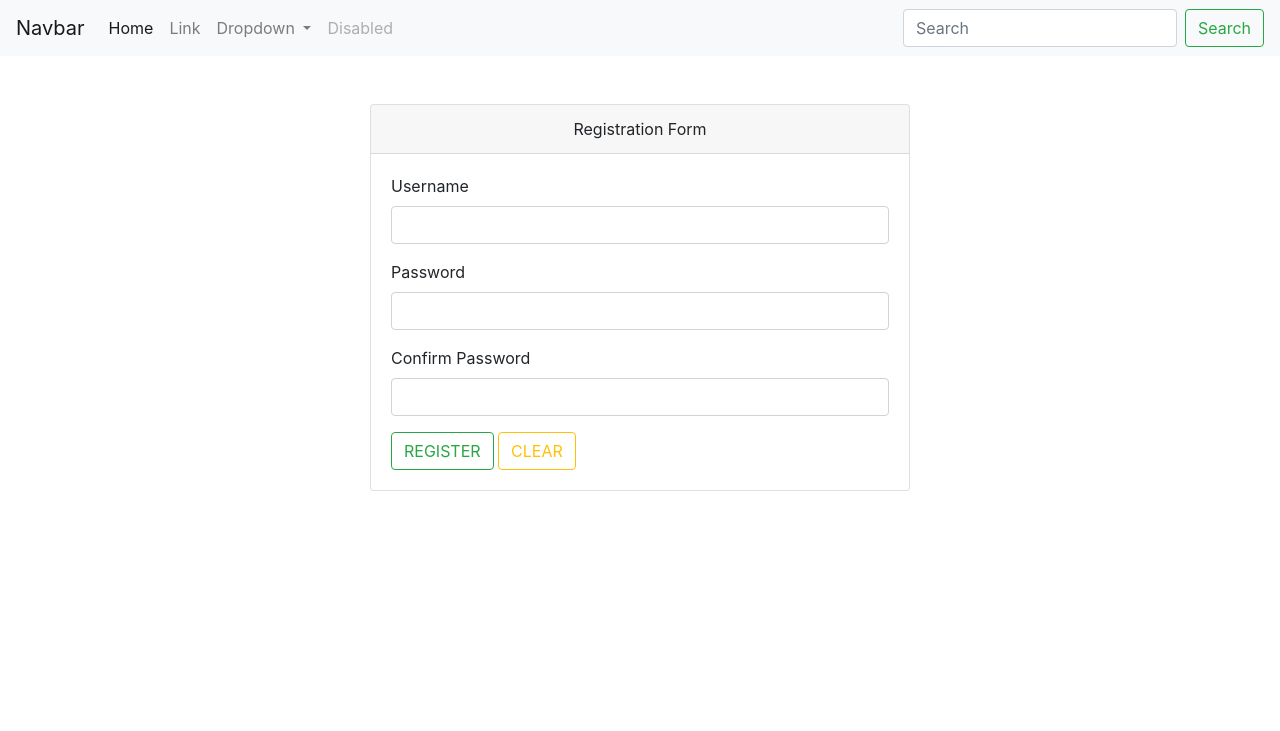
After one commit to perezjoyce/mod08-10.2, a PHP site: page /register.php in a window 1280 px wide. The commit adds this page. Shown: the top 731 px of the page. Run offline with PHP 8.4, Linux system fonts and the light colour scheme.

Commit message:
registration edits

```diff
--- a/assets/js/script.js
+++ b/assets/js/script.js
@@ -1,5 +1,7 @@
 $(document).ready(()=> {
 
+
+	// LOGIN
 	$("#btn_login").click(()=>{
 		//verify
 		// alert();
@@ -68,9 +70,139 @@ $(document).ready(()=> {
 
 		}
 
+	});
 
 
 
+
+
+	// REGISTER
+	$("#btn_register").click(()=>{
+		//verify
+		// alert();
+
+		//get values
+		let username = $("#username").val();
+		let password = $("#password").val();
+		let cpass = $("#cpass").val();
+		let countU = username.length;
+		let countP = password.length;
+
+		//verify
+		//alert(username + " " + password);
+
+		//create flag
+		//indicator to check if data is clean; if wala syang natamaan na validator. para hindi masubmit yung data sa users.php.
+		let error_flag = 0;
+
+
+		//username verification
+		if(username == ""){
+			//hahanapin nya yung kapatid nya sa DOM; next sa #username is p tag na walang id
+			// $("#username").next().css("color", "red"); // deleted coz i used bootstrap text-danger in p tag
+			$("#username").next().html("Username is required!");
+			error_flag = 1;
+		} else if (countU < 5) {
+			$("#username").next().html("Username should at least 5 characters!");
+			error_flag = 1;
+		} else {
+			$("#username").next().html("");
+		}
+
+		//password verification
+		if(password == ""){
+			//hahanapin nya yung kapatid nya sa DOM; next sa #username is p tag na walang id
+			// $("#username").next().css("color", "red"); // deleted coz i used bootstrap text-danger in p tag
+			$("#password").next().html("Password is required!");
+			error_flag = 1;
+		} else if (countP < 8) {
+			$("#password").next().html("Password should have more than 8 characters!");
+			error_flag = 1;
+		} else {
+			$("#password").next().html("");
+		}
+
+		//password and cpass verification
+		if (password !== cpass) {
+			$("#cpass").next().html("Password don't match!");
+			error_flag = 1;
+		} else {
+			$("#password").next().html("");
+		}
+
+		//assess if tama na ang lahat using ajax
+		if(error_flag == 0) {
+
+			//ONCE navalidate na walang error  na, ipapasa kay process_login.php
+			$.ajax({
+				//sino magpprocess ng login data
+				"url": "process_register.php",
+				"data": {"username" : username,
+						  "password" : password},
+				"type": "POST",
+				//sumasalo sa iniecho ng process_login.php
+				"success": (dataFromPHP) => {
+					if(dataFromPHP == "Success") {
+
+						// verify
+						// $("#error_message").css("color", "green");
+						// $("#error_message").html(dataFromPHP); // Success
+
+						//submit data to form.php?
+						// $("#form_register").submit();
+
+						// got to register.php?
+						header("Location: register.php");
+					} else {
+
+
+						$("#error_message").css("color", "red");
+						$("#error_message").html("test"); // Invalid username/password
+					}
+				}
+
+			});
+
+		}
+
 	});
 
+
+
+
+
+
+
+
+
+
+
+	// // REGISTRATION
+	// $("#btn_register").click(()=>{
+
+	// 	let username = $("#username").val();
+	// 	let password = $("#password").val();
+ //        let cpass = $("#cpass").val();
+
+
+ //        $.ajax({
+ //            "url" : "process_username.php",
+ //            "data" : {"username" : username},
+ //            "type" : "POST",
+ //            "success" :(dataFromPHP)=> {
+ //                if(dataFromPHP == true) {
+ //                	$("#username").next().html("Username is required!");
+ //                } else if (dataFromPHP == false){
+ //                    $("#username").next().html("Username should be 5 to 8 characters.");
+ //                } else {
+ //                   $("#username").next().empty("");
+ //                }
+ //            }
+ //        });
+
+
+
+
+	// });
+
 });
--- a/index.php
+++ b/index.php
@@ -9,7 +9,7 @@
          	<div class="card">
          		<div class="card-header text-center">Registration Form</div>
          		<div class="card-body">
-         			<form action="process_register.php" method="POST">
+         			<!-- <form action="process_register.php" method="POST">
          				<div class="form-group">
          					<label>Username</label>
          					<input type="text" class="form-control" name="username">
@@ -22,7 +22,7 @@
 
          				<input type="submit" class="btn btn-outline-success" value="SUBMIT">
          				<input type="reset" class="btn btn-outline-warning" value="CLEAR">
-         			</form>
+         			</form> -->
          		</div>
          	</div>
          </div>
--- a/process_register.php
+++ b/process_register.php
@@ -21,6 +21,8 @@
 
 	//if successful, riderect user to index.php
 	if($result) {
-		header("Location: index.php");
+		echo "Success";
+	} else {
+		echo false;
 	}
 ?>
--- /dev/null
+++ b/register.php
@@ -0,0 +1,46 @@
+<?php require_once 'partials/header.php';?>
+<?php require_once 'partials/navbar.php';?>
+
+    <div class="container">
+      <div class="row">
+        <div class="col-3"></div>
+         <div class="col-6">
+         	<div class="card">
+         		<div class="card-header text-center">Registration Form</div>
+         		<div class="card-body">
+                    <!-- after submitTing the form, it should go to users.php -->
+                    <!-- change name to id -->
+         			<form action="process_register.php" method="POST" id="form_register">
+         				<div class="form-group">
+         					<label>Username</label>
+                            <!-- change name to id -->
+         					<input type="text" class="form-control" id="username">
+                            <p class="validation text-danger"></p>
+         				</div>
+
+                       	<div class="form-group">
+         					<label>Password</label>
+         					<input type="password" class="form-control" id="password">
+                            <p class="validation text-danger"></p>
+         				</div>
+
+                        <div class="form-group">
+                            <label>Confirm Password</label>
+                            <input type="password" class="form-control" id="cpass">
+                            <p class="validation text-danger"></p>
+                        </div>
+
+                        <p id="error_message"></p>
+
+                        <!-- if input type is submit, this will automatically submit input to users.php hence change this to button, type to button and remove value SO THAT you can employ validation -->
+                        <!-- indicate id for button -->
+         				<button type="button" class="btn btn-outline-success" id="btn_register">REGISTER</button>
+         				<input type="reset" class="btn btn-outline-warning" value="CLEAR">
+         			</form>
+         		</div>
+         	</div>
+         </div>
+      </div>
+    </div>
+
+<?php require_once 'partials/footer.php';?>
```
